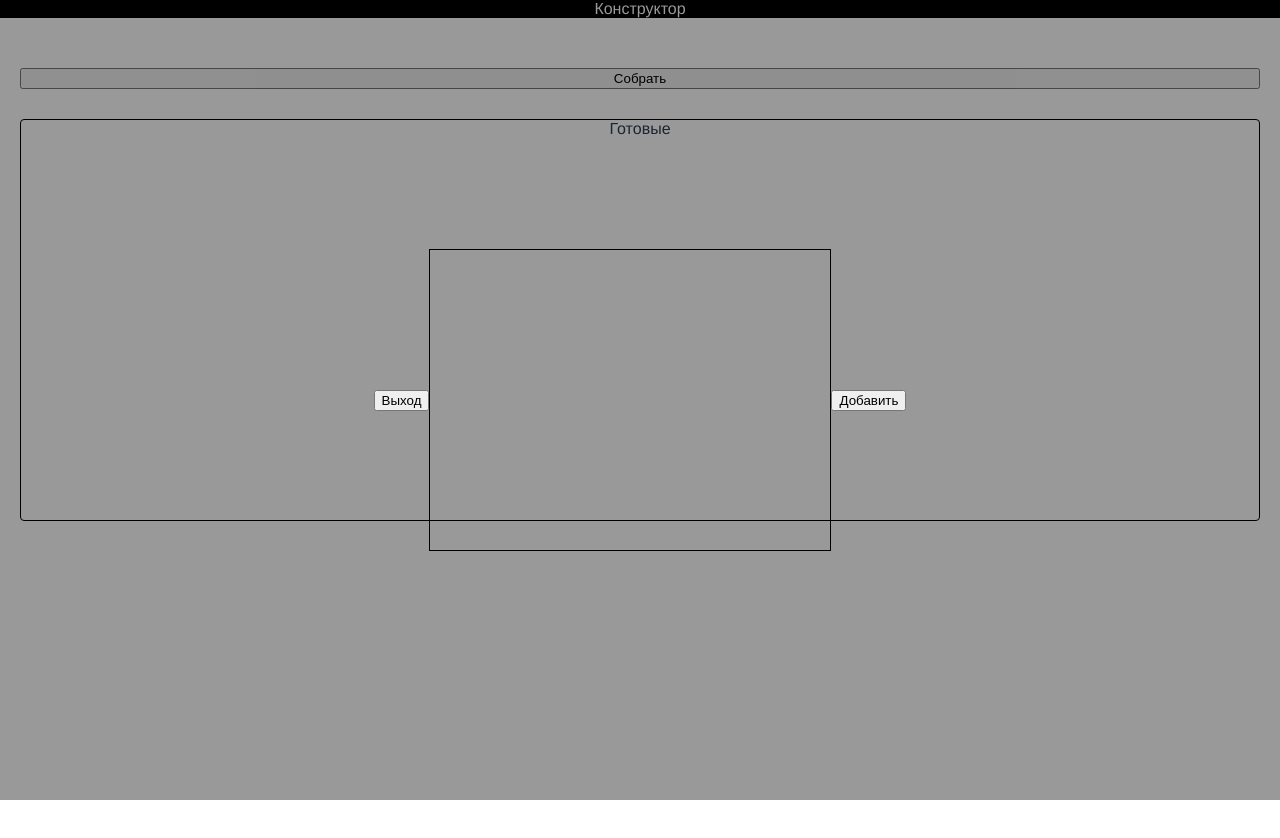
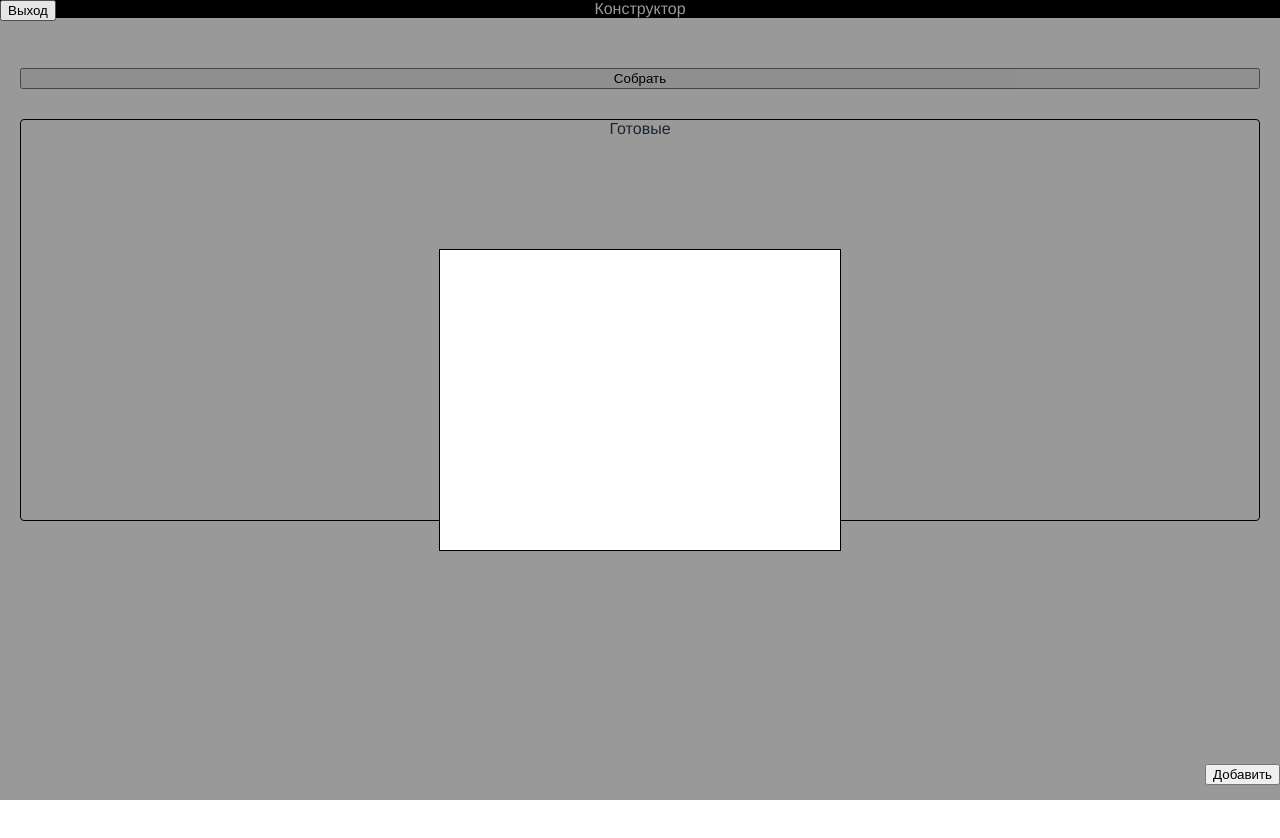
Before and after one commit to KillReal63/FoodConstructor, a website built with Vite: page index.html in a window 1280 px wide. Both pictures are taken after a click on the button "Собрать". Built offline with nearby package versions, Linux system fonts and the light colour scheme.

Commit message:
UPD CSS
Modal optimis

```diff
--- a/style.css
+++ b/style.css
@@ -25,6 +25,7 @@ body {
 }
 
 .construct {
+
 }
 
 .constructor-space {
@@ -48,12 +49,21 @@ body {
 }
 
 .close {
-  position: ;
-  display: flex;
+  position: absolute;
+  top: 0;
+  left: 0;
+}
+
+.add {
+  position: absolute;
+  right: 0;
+  bottom: 0;
+  margin-bottom: 15px;
 }
 
 .space-construct {
   height: 300px;
   width: 400px;
   border: 1px solid black;
+  background-color: white;
 }
```
